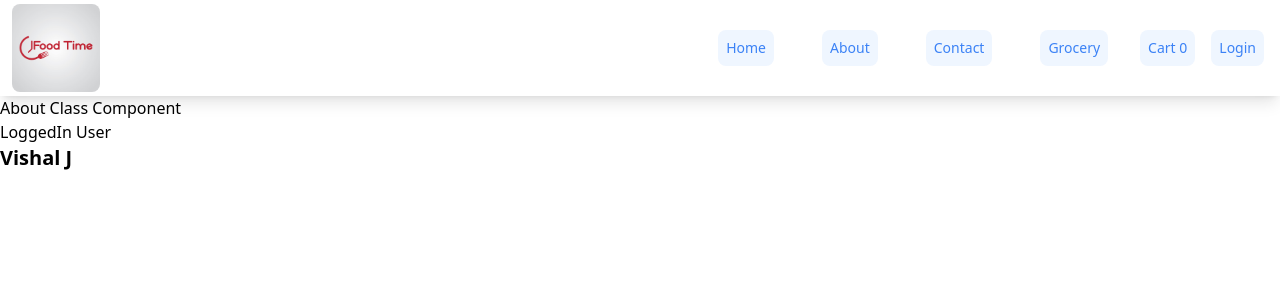
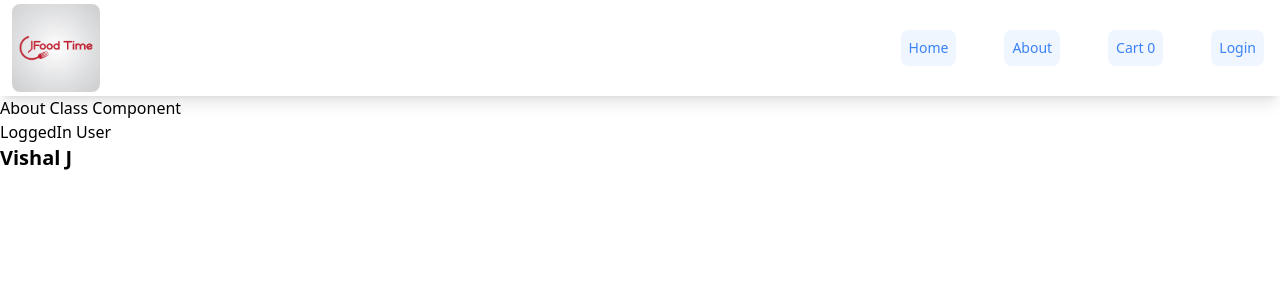
Before and after one commit to vishaljadhav7/food_time, a React (Vite) app: page /about in a window 1280 px wide. Shown: the top 300 px of the page. Built offline with nearby package versions, Linux system fonts and the light colour scheme.

Commit message:
Update Header.js

```diff
--- a/src/components/Header.js
+++ b/src/components/Header.js
@@ -31,24 +31,19 @@ Button Text
 </a>
            */}
 
-
           <li className="px-4">
            <Link to="/"><button type="button" className="p-2 font-medium bg-blue-50 hover:bg-blue-100 hover:text-blue-600 text-blue-500 rounded-lg text-sm" >Home</button></Link>
          </li>
          <li className="px-4">
            <Link to="/about"><button type="button" className="p-2 font-medium bg-blue-50 hover:bg-blue-100 hover:text-blue-600 text-blue-500 rounded-lg text-sm" >About</button></Link>
          </li>
+
+
          <li className="px-4">
-            <Link to="/contact"><button type="button" className="p-2 font-medium bg-blue-50 hover:bg-blue-100 hover:text-blue-600 text-blue-500 rounded-lg text-sm" >Contact</button></Link>
-          </li>
-          <li className="px-4">
-            <Link to="/grocery"><button type="button" className="p-2 font-medium bg-blue-50 hover:bg-blue-100 hover:text-blue-600 text-blue-500 rounded-lg text-sm">Grocery</button></Link>
-          </li>
-          <li className="p-2 font-medium bg-blue-50 hover:bg-blue-100 hover:text-blue-600 text-blue-500 rounded-lg text-sm">
-            <Link to="/cart">Cart {cartItems.length}</Link>
+           <Link to="/cart"><button className="p-2 font-medium bg-blue-50 hover:bg-blue-100 hover:text-blue-600 text-blue-500 rounded-lg text-sm" >Cart {cartItems.length}</button>  </Link>
          </li>
          <button
-            className="p-2 font-medium bg-blue-50 hover:bg-blue-100 hover:text-blue-600 text-blue-500 rounded-lg text-sm"
+           className="p-2 ml-4 font-medium bg-blue-50 hover:bg-blue-100 hover:text-blue-600 text-blue-500 rounded-lg text-sm"
            onClick={() => {
              btnNameReact === "Login"
                 ? setBtnNameReact("Logout")
@@ -58,7 +53,6 @@ Button Text
             {btnNameReact}
           </button>
 
-          {/* <li className="px-4 ">{loggedInUser}</li> */}
         </ul>
       </div>
     </div>
```
Lines whose indentation alone changed are shown as unchanged.
